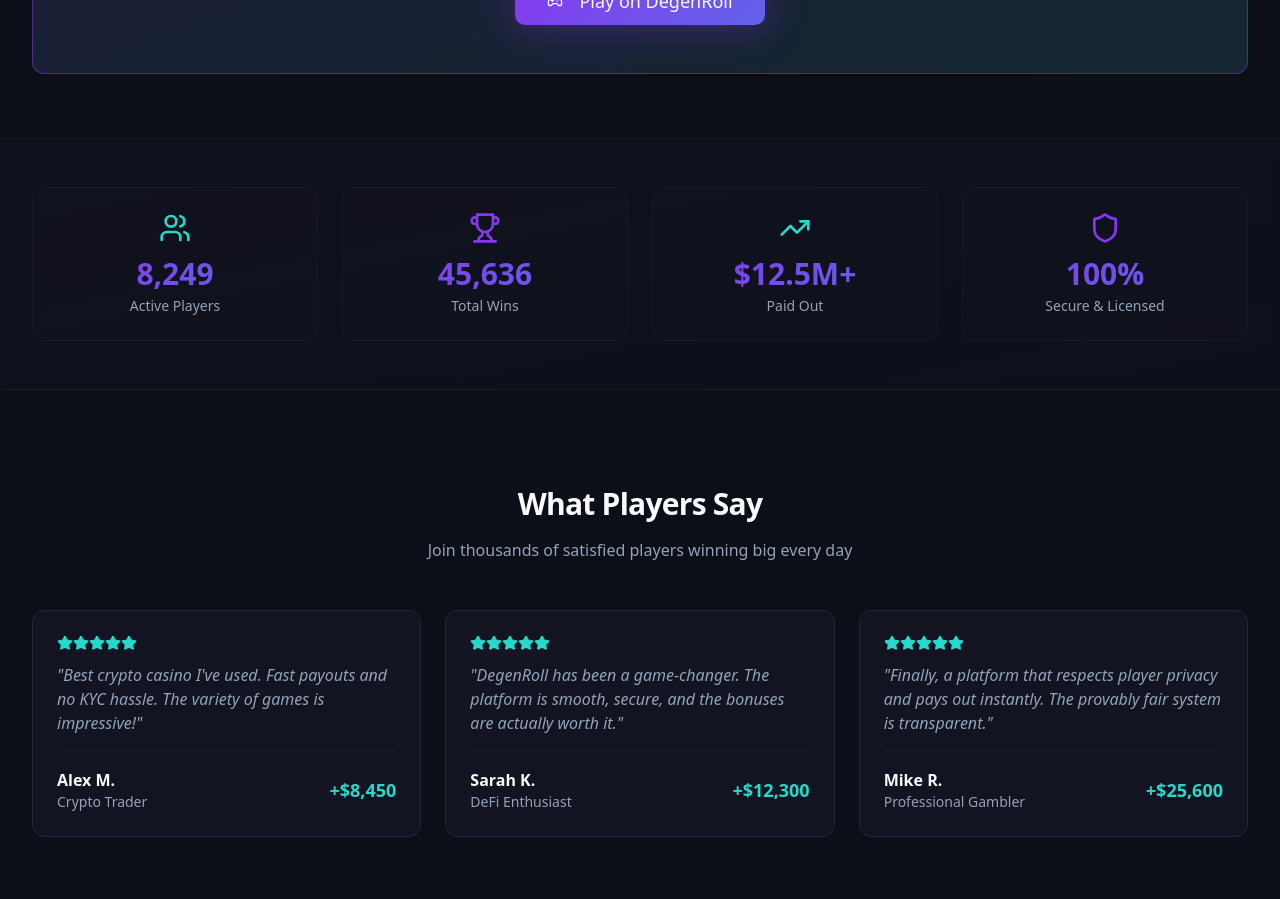
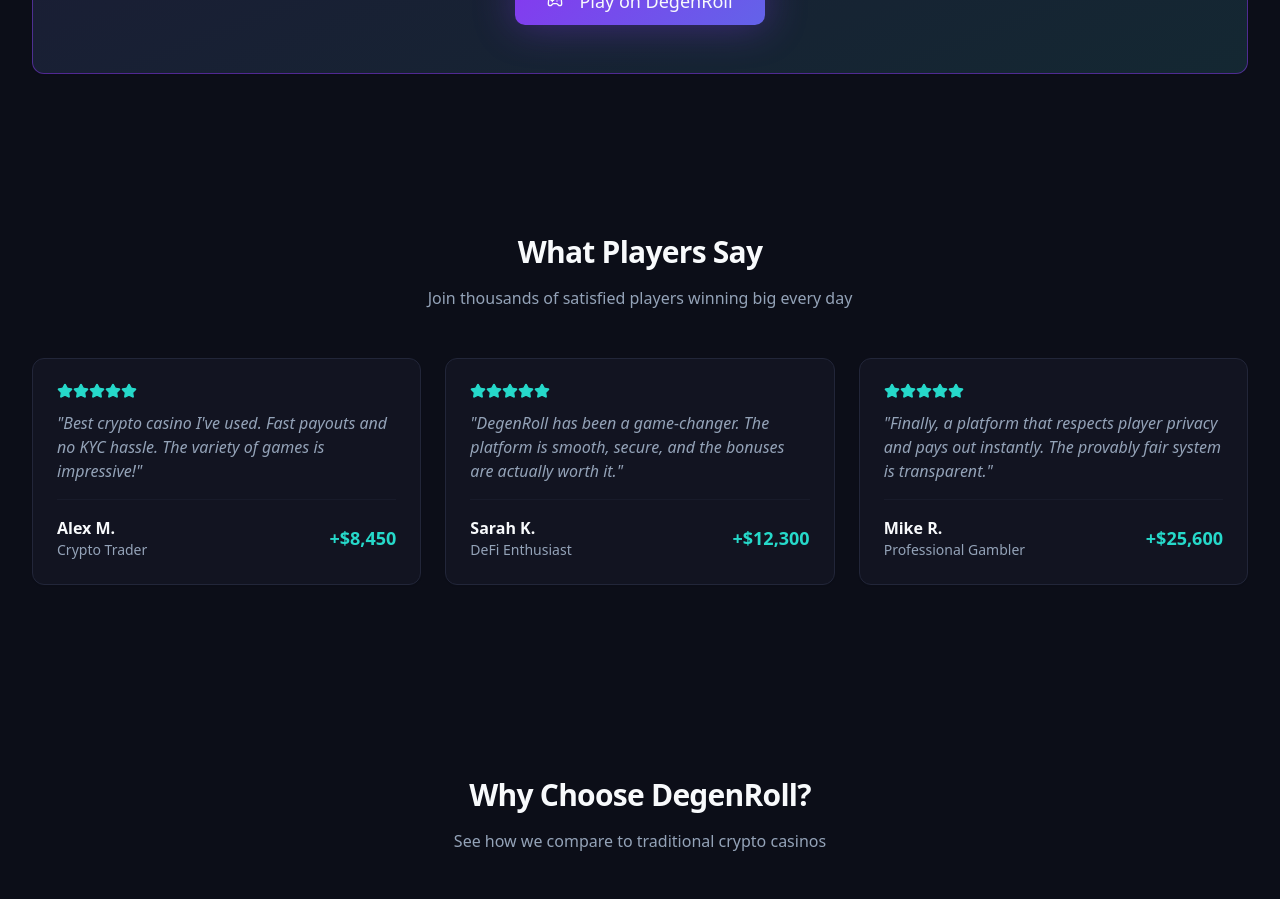
Before and after one commit to boratih/coin-scribe-spot, a React (Vite) app: page /degenroll-review in a window 1280 px wide. Shown: the part 5100-5999 px from the top of the page. Built offline with nearby package versions, Linux system fonts and the light colour scheme; the HTML template or start-up script is replaced by a standard one.

Commit message:
Remove DegenRoll stats section

```diff
--- a/src/pages/DegenRollReview.tsx
+++ b/src/pages/DegenRollReview.tsx
@@ -549,9 +549,6 @@ const DegenRollReview = () => {
         </Card>
       </section>
 
-      {/* Stats Section */}
-      <StatsSection />
-
       {/* Testimonials Section */}
       <TestimonialsSection />
 
```
